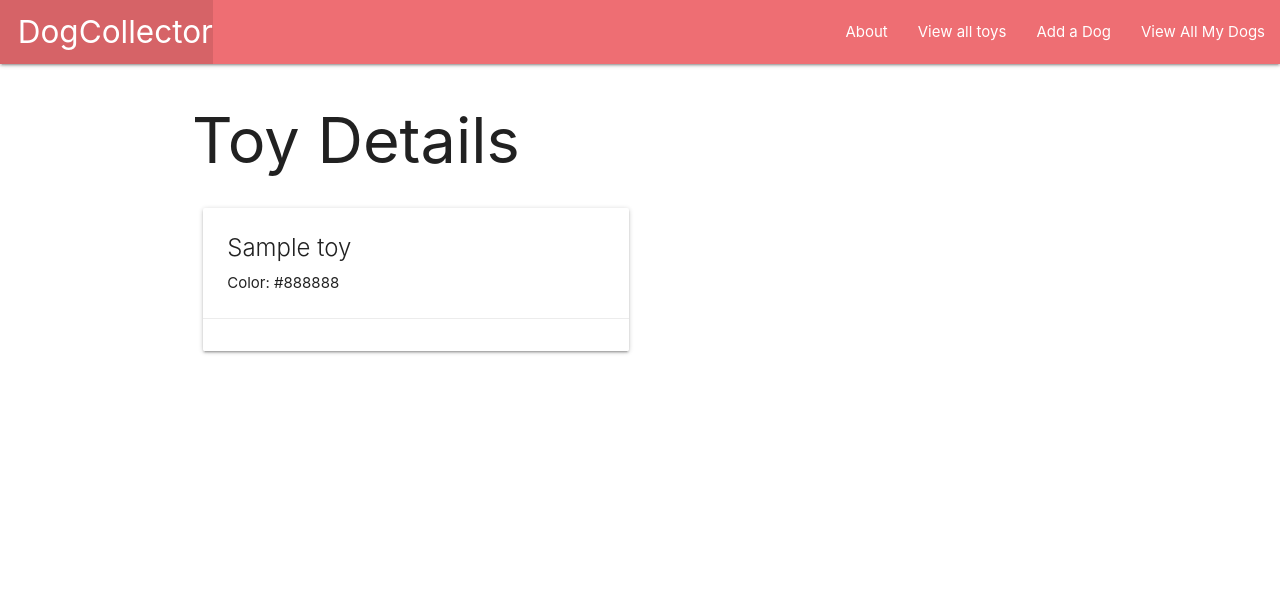
After one commit to sammy2342/dogcollector, a Django app: page /toys/1/ in a window 1280 px wide. The commit adds this page. Shown: the top 606 px of the page. Run offline with Django 4.2, Linux system fonts and the light colour scheme; tables that the repository leaves empty hold one stand-in row (values such as "Sample post").

Commit message:
complete detail page

```diff
--- /dev/null
+++ b/main_app/templates/toys/toy_detail.html
@@ -0,0 +1,18 @@
+{% extends 'base.html' %}
+{% block content %}
+
+<h1>Toy Details</h1>
+
+<div class="row">
+  <div class="col s6 col-offset-3">
+    <div class="card">
+      <div class="card-content">
+        <span class="card-title">{{ toy.name }}</span>
+        <p>Color: {{ toy.color }}</p>
+      </div>
+      <div class="card-action">
+      </div>
+    </div>
+  </div>
+</div>
+{% endblock %}
--- a/main_app/templates/toys/toy_list.html
+++ b/main_app/templates/toys/toy_list.html
@@ -5,6 +5,7 @@
 
 {% for toy in toy_list %}
     <div class="card">
+    <a href="{% url 'toys_details' toy.id %}">
         <div class="card-content">
             <span class="card-title">{{ toy.name }}</span>
             <p>Color: {{ toy.color }}</p>
--- a/main_app/urls.py
+++ b/main_app/urls.py
@@ -1,4 +1,5 @@
 from audioop import add
+from unicodedata import name
 from django.urls import path
 from . import views
 
@@ -11,5 +12,6 @@ urlpatterns = [
     path('dogs/<int:pk>/update/', views.DogUpdate.as_view(), name='dogs_update'),
     path('dogs/<int:pk>/delete/', views.DogDelete.as_view(), name='dogs_delete'),
     path('dogs/<int:dog_id>/add_feeding/', views.add_feeding, name='add_feeding'),
-    path('toys/', views.ToyList.as_view(), name='toys_index')
+    path('toys/', views.ToyList.as_view(), name='toys_index'),
+    path('toys/<int:pk>/', views.ToyDetail.as_view(), name='toys_details'),
 ]
--- a/main_app/views.py
+++ b/main_app/views.py
@@ -1,6 +1,6 @@
 from django.shortcuts import redirect, render
 from django.views.generic.edit import CreateView, UpdateView, DeleteView
-from django.views.generic.list import ListView
+from django.views.generic import ListView, DetailView
 from .forms import FeedingForm
 from .models import Dog, Toy
 from django.http import HttpResponse
@@ -52,3 +52,7 @@ class DogDelete(DeleteView):
 class ToyList(ListView):
   model = Toy
   template_name = 'toys/toy_list.html'
+
+class ToyDetail(DetailView):
+  model = Toy
+  template_name = 'toys/toy_detail.html'
```
